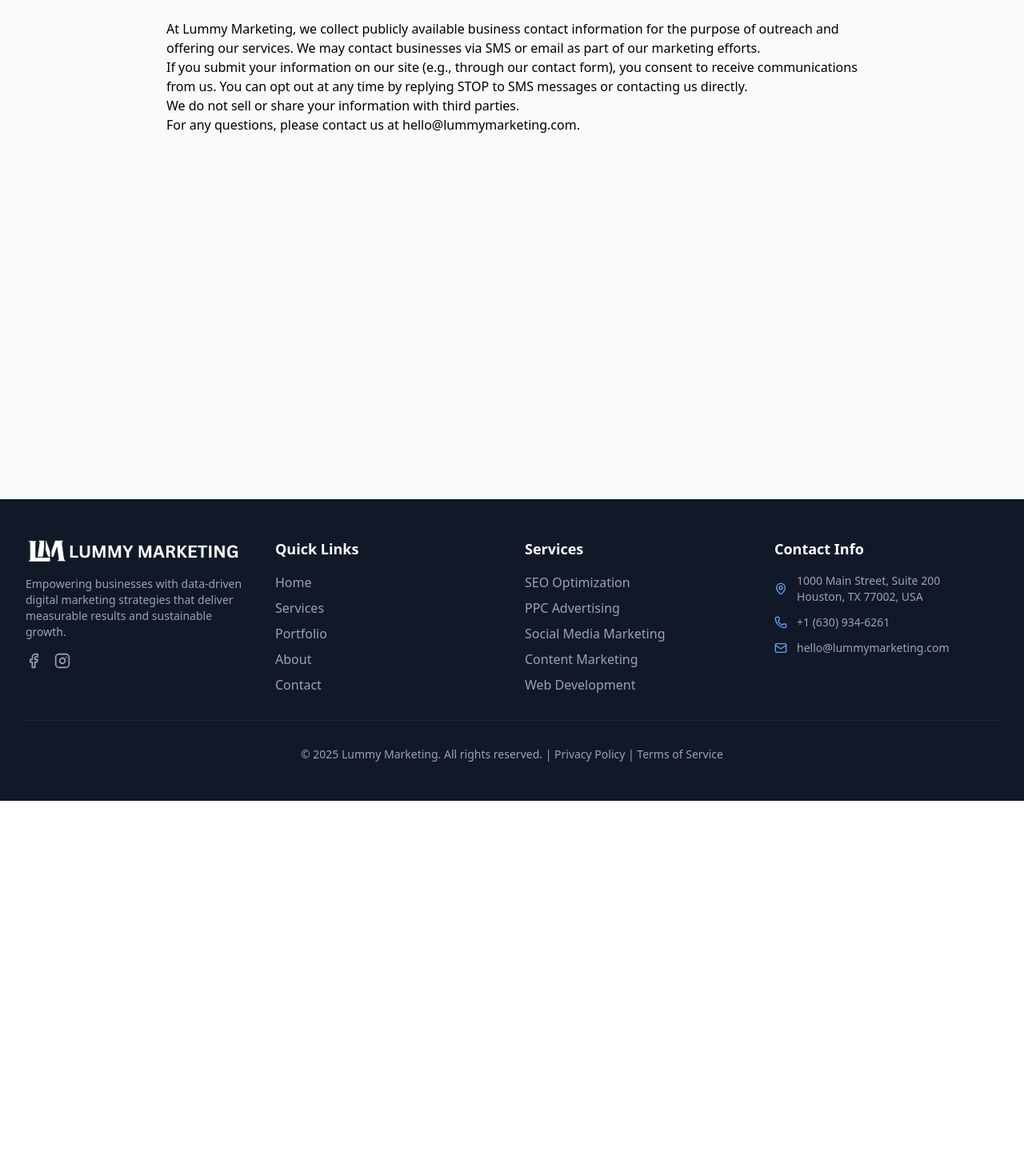
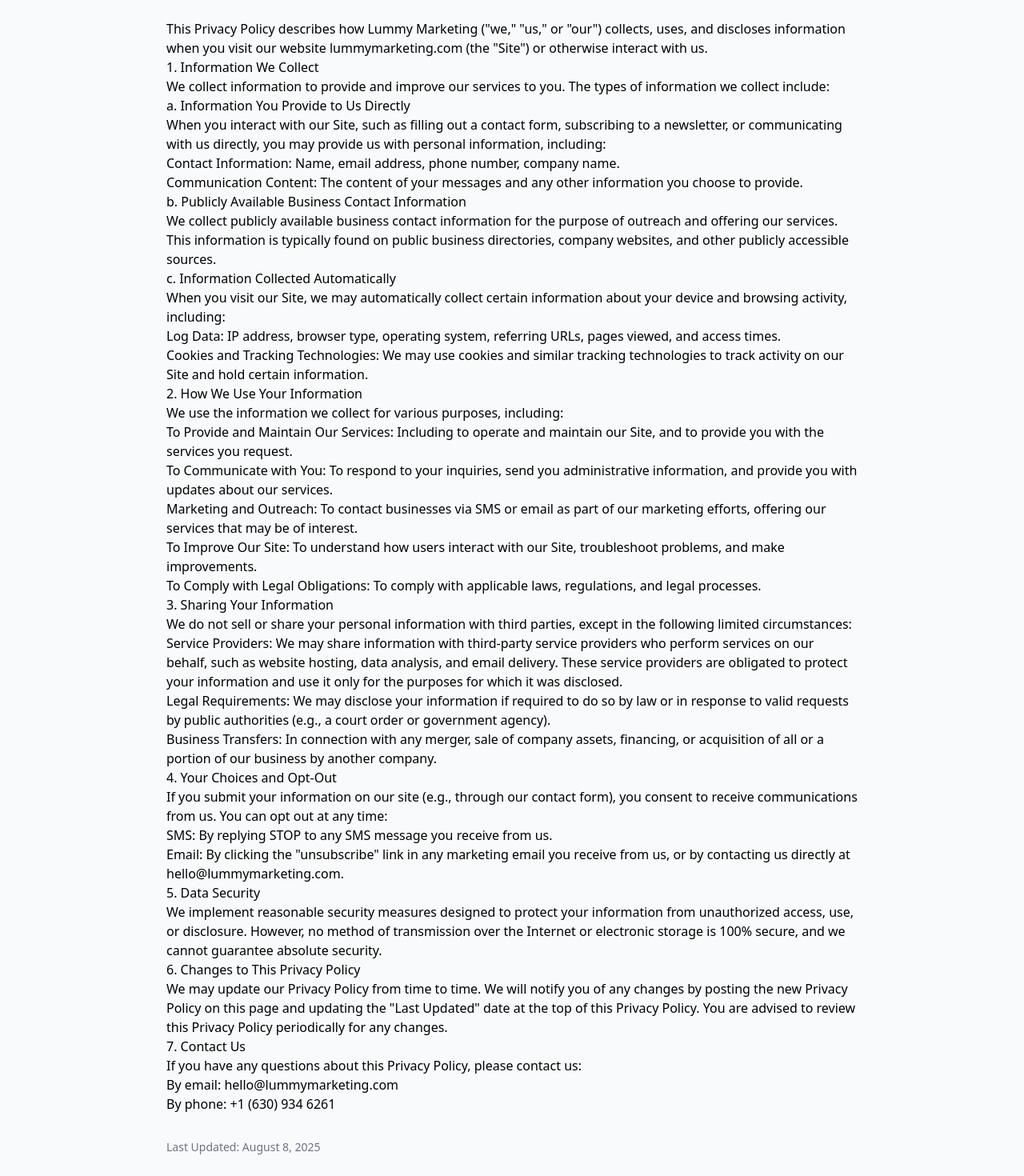
Before and after one commit to MoneychasingLT/lummy-marketing-enhanced-website, a React (Vite) app: page /privacy-policy in a window 1280 px wide. Shown: the part 240-1710 px from the top of the page at 80% size. Before the commit the page ends 1241 px from the top, so only its background shows below. Built offline with nearby package versions, Linux system fonts and the light colour scheme.

Commit message:
Update PrivacyPolicy.jsx

```diff
--- a/src/pages/PrivacyPolicy.jsx
+++ b/src/pages/PrivacyPolicy.jsx
@@ -6,10 +6,85 @@
       <div className="max-w-4xl mx-auto px-4 py-16">
         <h1 className="text-4xl font-bold mb-8">Privacy Policy</h1>
         <div className="prose max-w-none">
-          <p>At Lummy Marketing, we collect publicly available business contact information for the purpose of outreach and offering our services. We may contact businesses via SMS or email as part of our marketing efforts.</p>
-          <p>If you submit your information on our site (e.g., through our contact form), you consent to receive communications from us. You can opt out at any time by replying STOP to SMS messages or contacting us directly.</p>
-          <p>We do not sell or share your information with third parties.</p>
-          <p>For any questions, please contact us at hello@lummymarketing.com.</p>
+          <p>
+            This Privacy Policy describes how Lummy Marketing ("we," "us," or "our") collects, uses, and discloses information when you visit our website lummymarketing.com (the "Site") or otherwise interact with us.
+          </p>
+
+          <h2>1. Information We Collect</h2>
+          <p>
+            We collect information to provide and improve our services to you. The types of information we collect include:
+          </p>
+          <h3>a. Information You Provide to Us Directly</h3>
+          <p>
+            When you interact with our Site, such as filling out a contact form, subscribing to a newsletter, or communicating with us directly, you may provide us with personal information, including:
+            <ul>
+              <li>Contact Information: Name, email address, phone number, company name.</li>
+              <li>Communication Content: The content of your messages and any other information you choose to provide.</li>
+            </ul>
+          </p>
+          <h3>b. Publicly Available Business Contact Information</h3>
+          <p>
+            We collect publicly available business contact information for the purpose of outreach and offering our services. This information is typically found on public business directories, company websites, and other publicly accessible sources.
+          </p>
+          <h3>c. Information Collected Automatically</h3>
+          <p>
+            When you visit our Site, we may automatically collect certain information about your device and browsing activity, including:
+            <ul>
+              <li>Log Data: IP address, browser type, operating system, referring URLs, pages viewed, and access times.</li>
+              <li>Cookies and Tracking Technologies: We may use cookies and similar tracking technologies to track activity on our Site and hold certain information.</li>
+            </ul>
+          </p>
+
+          <h2>2. How We Use Your Information</h2>
+          <p>
+            We use the information we collect for various purposes, including:
+            <ul>
+              <li>To Provide and Maintain Our Services: Including to operate and maintain our Site, and to provide you with the services you request.</li>
+              <li>To Communicate with You: To respond to your inquiries, send you administrative information, and provide you with updates about our services.</li>
+              <li>Marketing and Outreach: To contact businesses via SMS or email as part of our marketing efforts, offering our services that may be of interest.</li>
+              <li>To Improve Our Site: To understand how users interact with our Site, troubleshoot problems, and make improvements.</li>
+              <li>To Comply with Legal Obligations: To comply with applicable laws, regulations, and legal processes.</li>
+            </ul>
+          </p>
+
+          <h2>3. Sharing Your Information</h2>
+          <p>
+            We do not sell or share your personal information with third parties, except in the following limited circumstances:
+            <ul>
+              <li>Service Providers: We may share information with third-party service providers who perform services on our behalf, such as website hosting, data analysis, and email delivery. These service providers are obligated to protect your information and use it only for the purposes for which it was disclosed.</li>
+              <li>Legal Requirements: We may disclose your information if required to do so by law or in response to valid requests by public authorities (e.g., a court order or government agency).</li>
+              <li>Business Transfers: In connection with any merger, sale of company assets, financing, or acquisition of all or a portion of our business by another company.</li>
+            </ul>
+          </p>
+
+          <h2>4. Your Choices and Opt-Out</h2>
+          <p>
+            If you submit your information on our site (e.g., through our contact form), you consent to receive communications from us. You can opt out at any time:
+            <ul>
+              <li>SMS: By replying STOP to any SMS message you receive from us.</li>
+              <li>Email: By clicking the "unsubscribe" link in any marketing email you receive from us, or by contacting us directly at hello@lummymarketing.com.</li>
+            </ul>
+          </p>
+
+          <h2>5. Data Security</h2>
+          <p>
+            We implement reasonable security measures designed to protect your information from unauthorized access, use, or disclosure. However, no method of transmission over the Internet or electronic storage is 100% secure, and we cannot guarantee absolute security.
+          </p>
+
+          <h2>6. Changes to This Privacy Policy</h2>
+          <p>
+            We may update our Privacy Policy from time to time. We will notify you of any changes by posting the new Privacy Policy on this page and updating the "Last Updated" date at the top of this Privacy Policy. You are advised to review this Privacy Policy periodically for any changes.
+          </p>
+
+          <h2>7. Contact Us</h2>
+          <p>
+            If you have any questions about this Privacy Policy, please contact us:
+            <ul>
+              <li>By email: hello@lummymarketing.com</li>
+              <li>By phone: +1 (630) 934 6261</li>
+            </ul>
+          </p>
+          <p className="text-sm text-gray-500 mt-8">Last Updated: August 8, 2025</p>
         </div>
       </div>
     </div>
```
